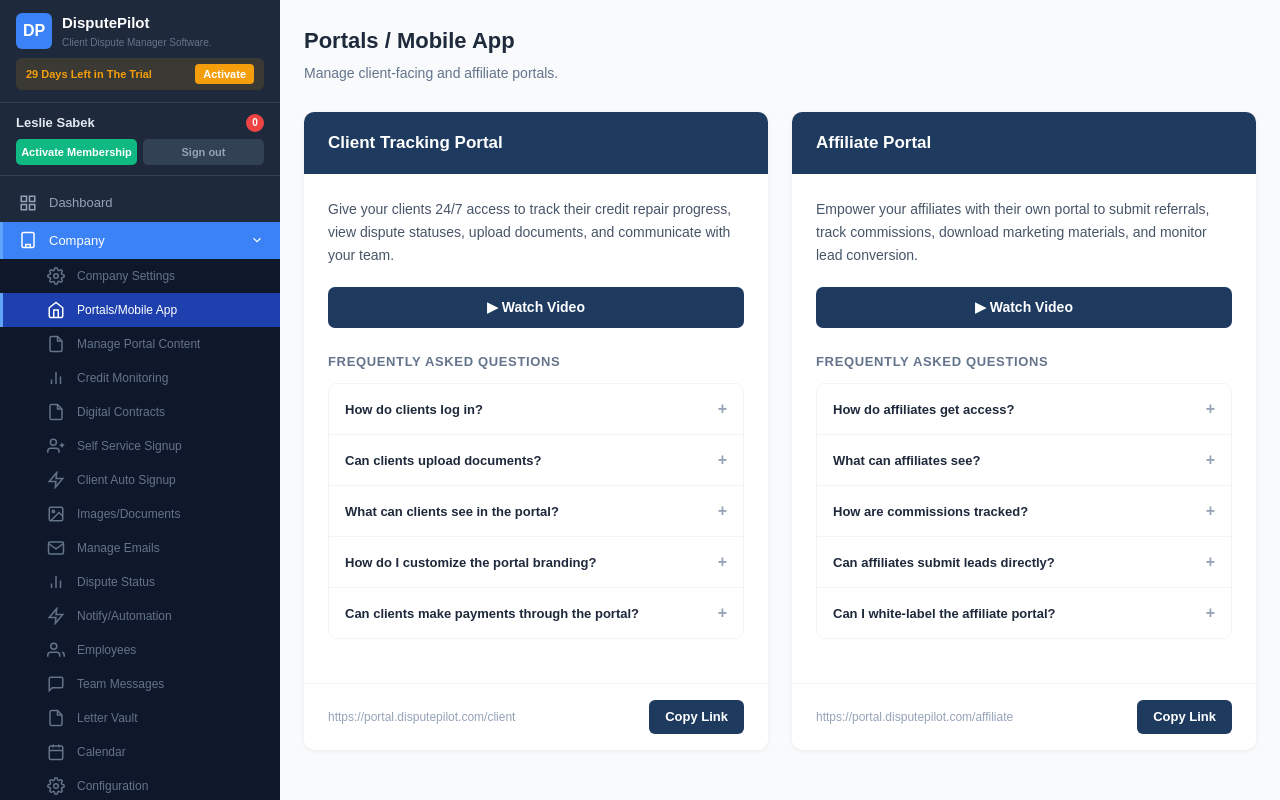
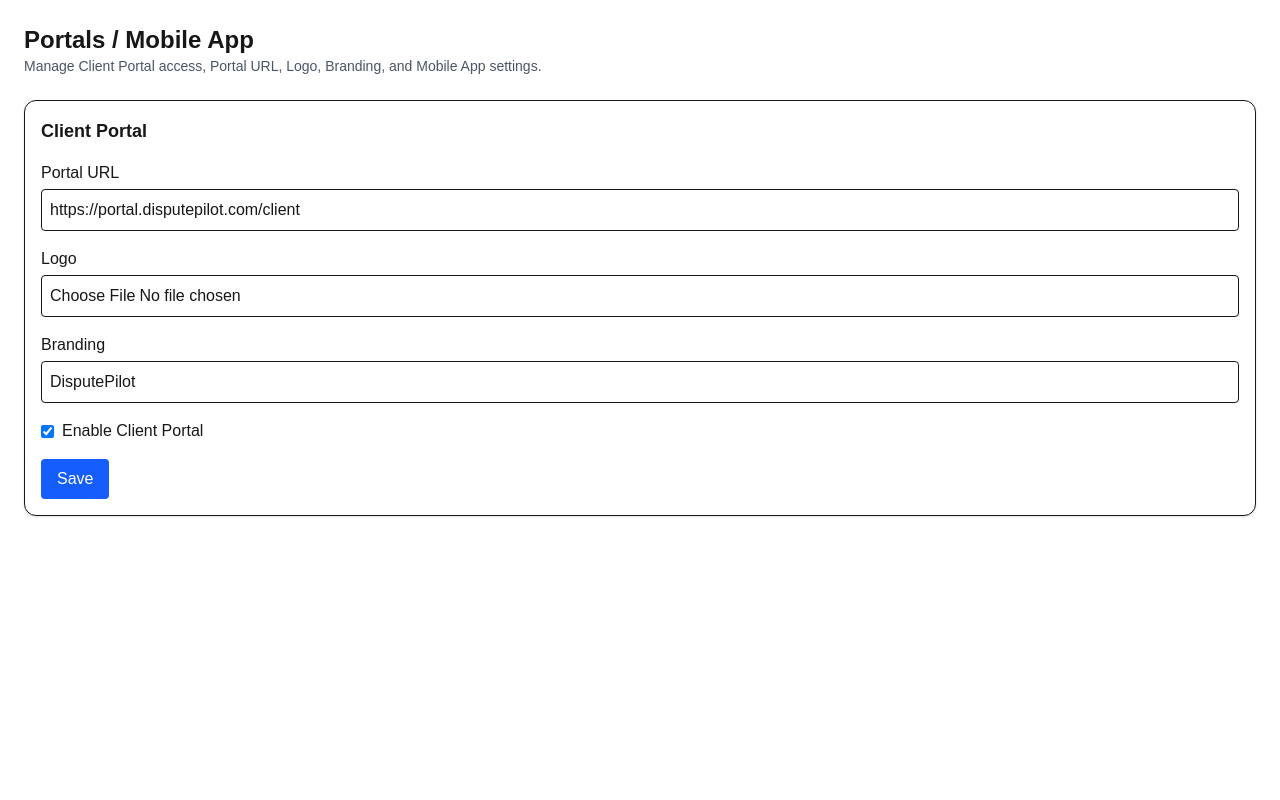
Before and after one commit to fiiasknow-svg/disputepilot-app, a Next.js app: page /company/portals in a window 1280 px wide. Built offline with nearby package versions, Linux system fonts and the light colour scheme.

Commit message:
Add portals comparison UI

```diff
--- a/app/company/portals/page.tsx
+++ b/app/company/portals/page.tsx
@@ -1,122 +1,38 @@
-"use client";
-import { useState } from "react";
-import CDMLayout from "@/components/CDMLayout";
-
-const PORTALS = [
-  {
-    key: "client",
-    title: "Client Tracking Portal",
-    desc: "Give your clients 24/7 access to track their credit repair progress, view dispute statuses, upload documents, and communicate with your team.",
-    url: "https://portal.disputepilot.com/client",
-    faqs: [
-      { q: "How do clients log in?", a: "Clients receive an email invitation with a secure link to create their password and access the portal." },
-      { q: "Can clients upload documents?", a: "Yes. Clients have a dedicated Documents section where they can upload credit reports, IDs, and other files." },
-      { q: "What can clients see in the portal?", a: "Clients can view their dispute status, round history, letters sent, and any notes left by your team." },
-      { q: "How do I customize the portal branding?", a: "Go to Company Settings to upload your logo, set brand colors, and configure the welcome message shown to clients." },
-      { q: "Can clients make payments through the portal?", a: "Yes, if you have a payment processor connected under Billing settings, clients can pay invoices directly in the portal." },
-    ],
-  },
-  {
-    key: "affiliate",
-    title: "Affiliate Portal",
-    desc: "Empower your affiliates with their own portal to submit referrals, track commissions, download marketing materials, and monitor lead conversion.",
-    url: "https://portal.disputepilot.com/affiliate",
-    faqs: [
-      { q: "How do affiliates get access?", a: "You create an affiliate account under Leads > Affiliates. They receive a welcome email with login credentials." },
-      { q: "What can affiliates see?", a: "Affiliates can see their submitted referrals, lead statuses, commission totals, and downloadable marketing assets." },
-      { q: "How are commissions tracked?", a: "Commissions are calculated automatically based on the rate you set per affiliate and the services rendered." },
-      { q: "Can affiliates submit leads directly?", a: "Yes. Affiliates have a lead submission form in their portal that routes directly to your Leads dashboard." },
-      { q: "Can I white-label the affiliate portal?", a: "Yes. The portal uses your company branding set in Company Settings, giving it a fully white-labeled experience." },
-    ],
-  },
-];
-
-const VIDEO_IDS: Record<string, string> = {
-  client: "dJ4vBsRbfpE",
-  affiliate: "FTQbiNvZqaY",
-};
-
-export default function Page() {
-  const [open, setOpen] = useState<Record<string, number | null>>({ client: null, affiliate: null });
-  const [copied, setCopied] = useState<string | null>(null);
-  const [videoModal, setVideoModal] = useState<string | null>(null);
-
-  function toggle(portalKey: string, i: number) {
-    setOpen(prev => ({ ...prev, [portalKey]: prev[portalKey] === i ? null : i }));
-  }
-
-  function copy(url: string, key: string) {
-    navigator.clipboard.writeText(url);
-    setCopied(key);
-    setTimeout(() => setCopied(null), 2000);
-  }
-
+export default function PortalsPage() {
   return (
-    <CDMLayout>
-      <div style={{ padding: 24, maxWidth: 1100 }}>
-        <h1 style={{ fontSize: 22, fontWeight: 800, margin: "0 0 6px", color: "#1e293b" }}>Portals / Mobile App</h1>
-        <p style={{ color: "#64748b", fontSize: 14, marginBottom: 28 }}>Manage client-facing and affiliate portals.</p>
-
-        <div style={{ display: "grid", gridTemplateColumns: "1fr 1fr", gap: 24 }}>
-          {PORTALS.map(portal => (
-            <div key={portal.key} style={{ background: "#fff", borderRadius: 10, boxShadow: "0 1px 4px rgba(0,0,0,0.07)", overflow: "hidden", display: "flex", flexDirection: "column" }}>
-              <div style={{ background: "#1e3a5f", padding: "18px 24px" }}>
-                <h2 style={{ margin: 0, fontSize: 17, fontWeight: 700, color: "#fff" }}>{portal.title}</h2>
-              </div>
-              <div style={{ padding: 24, flex: 1 }}>
-                <p style={{ fontSize: 14, color: "#475569", lineHeight: 1.65, marginBottom: 20 }}>{portal.desc}</p>
-                <button onClick={() => setVideoModal(portal.key)} style={{ width: "100%", padding: "10px", background: "#1e3a5f", border: "none", borderRadius: 7, cursor: "pointer", fontSize: 14, fontWeight: 600, color: "#fff", marginBottom: 24, display: "flex", alignItems: "center", justifyContent: "center", gap: 8 }}>
-                  ▶ Watch Video
-                </button>
-
-                <h3 style={{ fontSize: 13, fontWeight: 700, color: "#64748b", textTransform: "uppercase", letterSpacing: "0.05em", margin: "0 0 12px" }}>Frequently Asked Questions</h3>
-                <div style={{ border: "1px solid #f1f5f9", borderRadius: 8, overflow: "hidden", marginBottom: 20 }}>
-                  {portal.faqs.map((faq, i) => (
-                    <div key={i} style={{ borderBottom: i < portal.faqs.length - 1 ? "1px solid #f1f5f9" : "none" }}>
-                      <button onClick={() => toggle(portal.key, i)}
-                        style={{ width: "100%", padding: "13px 16px", background: open[portal.key] === i ? "#f8fafc" : "#fff", border: "none", cursor: "pointer", display: "flex", justifyContent: "space-between", alignItems: "center", textAlign: "left" as const }}>
-                        <span style={{ fontSize: 13, fontWeight: 600, color: "#1e293b", flex: 1, paddingRight: 12 }}>{faq.q}</span>
-                        <span style={{ fontSize: 16, color: "#94a3b8", flexShrink: 0, fontWeight: 700 }}>{open[portal.key] === i ? "−" : "+"}</span>
-                      </button>
-                      {open[portal.key] === i && (
-                        <div style={{ padding: "0 16px 14px", fontSize: 13, color: "#64748b", lineHeight: 1.65, background: "#f8fafc" }}>{faq.a}</div>
-                      )}
-                    </div>
-                  ))}
-                </div>
-              </div>
-              <div style={{ padding: "16px 24px", borderTop: "1px solid #f1f5f9", display: "flex", alignItems: "center", gap: 10 }}>
-                <span style={{ fontSize: 12, color: "#94a3b8", flex: 1, overflow: "hidden", textOverflow: "ellipsis", whiteSpace: "nowrap" }}>{portal.url}</span>
-                <button onClick={() => copy(portal.url, portal.key)}
-                  style={{ padding: "7px 16px", background: copied === portal.key ? "#10b981" : "#1e3a5f", color: "#fff", border: "none", borderRadius: 6, cursor: "pointer", fontSize: 13, fontWeight: 700, whiteSpace: "nowrap" }}>
-                  {copied === portal.key ? "Copied!" : "Copy Link"}
-                </button>
-              </div>
-            </div>
-          ))}
-        </div>
+    <main className="p-6 space-y-6">
+      <div>
+        <h1 className="text-2xl font-bold">Portals / Mobile App</h1>
+        <p className="text-sm text-gray-600">Manage Client Portal access, Portal URL, Logo, Branding, and Mobile App settings.</p>
       </div>
 
-      {videoModal && (
-        <div onClick={() => setVideoModal(null)} style={{ position: "fixed", inset: 0, background: "rgba(0,0,0,0.75)", zIndex: 1000, display: "flex", alignItems: "center", justifyContent: "center" }}>
-          <div onClick={e => e.stopPropagation()} style={{ background: "#000", borderRadius: 12, overflow: "hidden", width: "min(800px, 95vw)", boxShadow: "0 24px 80px rgba(0,0,0,0.5)" }}>
-            <div style={{ display: "flex", justifyContent: "space-between", alignItems: "center", padding: "12px 16px", background: "#1e293b" }}>
-              <span style={{ color: "#fff", fontWeight: 700, fontSize: 15 }}>
-                {PORTALS.find(p => p.key === videoModal)?.title}
-              </span>
-              <button onClick={() => setVideoModal(null)} style={{ background: "none", border: "none", color: "#94a3b8", fontSize: 22, cursor: "pointer", lineHeight: 1 }}>×</button>
-            </div>
-            <div style={{ position: "relative", paddingBottom: "56.25%", height: 0 }}>
-              <iframe
-                src={`https://www.youtube.com/embed/${VIDEO_IDS[videoModal]}?autoplay=1`}
-                allow="autoplay; encrypted-media"
-                allowFullScreen
-                style={{ position: "absolute", inset: 0, width: "100%", height: "100%", border: "none" }}
-              />
-            </div>
-          </div>
-        </div>
-      )}
-    </CDMLayout>
+      <section className="rounded-xl border bg-white p-4 shadow-sm space-y-4">
+        <h2 className="text-lg font-semibold">Client Portal</h2>
+
+        <label className="block">
+          Portal URL
+          <input className="mt-1 w-full rounded border p-2" defaultValue="https://portal.disputepilot.com/client" />
+        </label>
+
+        <label className="block">
+          Logo
+          <input className="mt-1 w-full rounded border p-2" type="file" />
+        </label>
+
+        <label className="block">
+          Branding
+          <input className="mt-1 w-full rounded border p-2" defaultValue="DisputePilot" />
+        </label>
+
+        <label className="flex items-center gap-2">
+          <input type="checkbox" defaultChecked />
+          Enable Client Portal
+        </label>
+
+        <button className="rounded bg-blue-600 px-4 py-2 text-white">
+          Save
+        </button>
+      </section>
+    </main>
   );
 }
```
Also changed, not shown: 1 other file (tests, documents, lock files or other folders).
